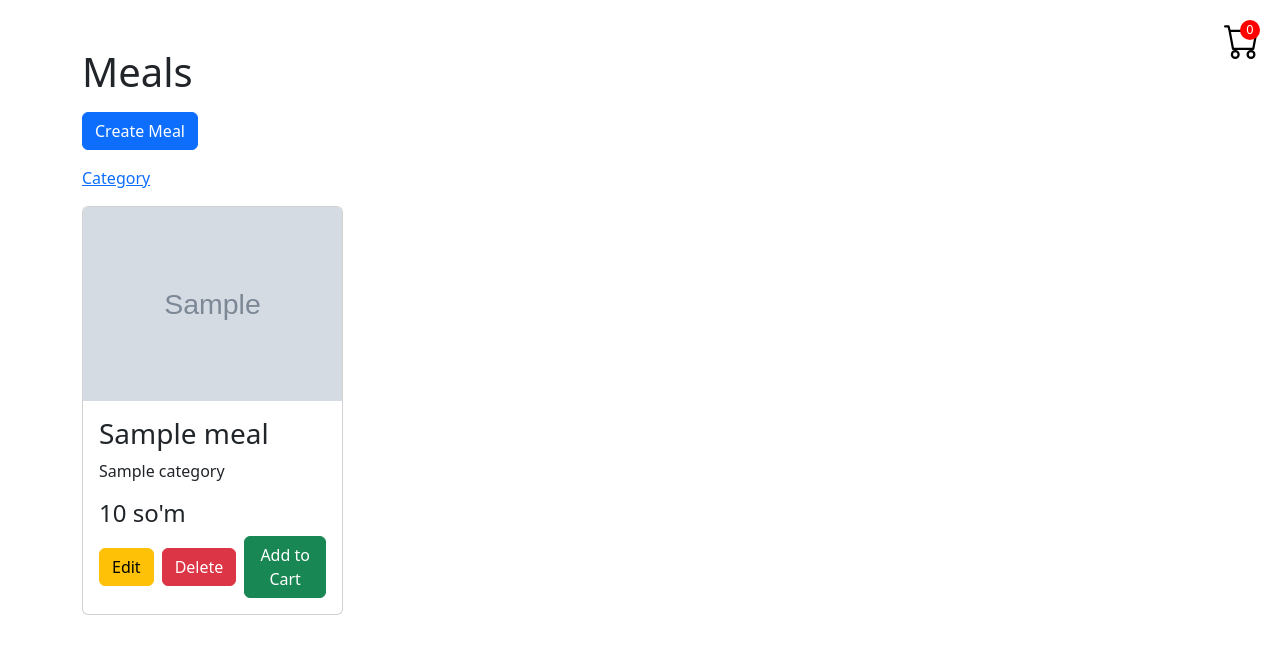
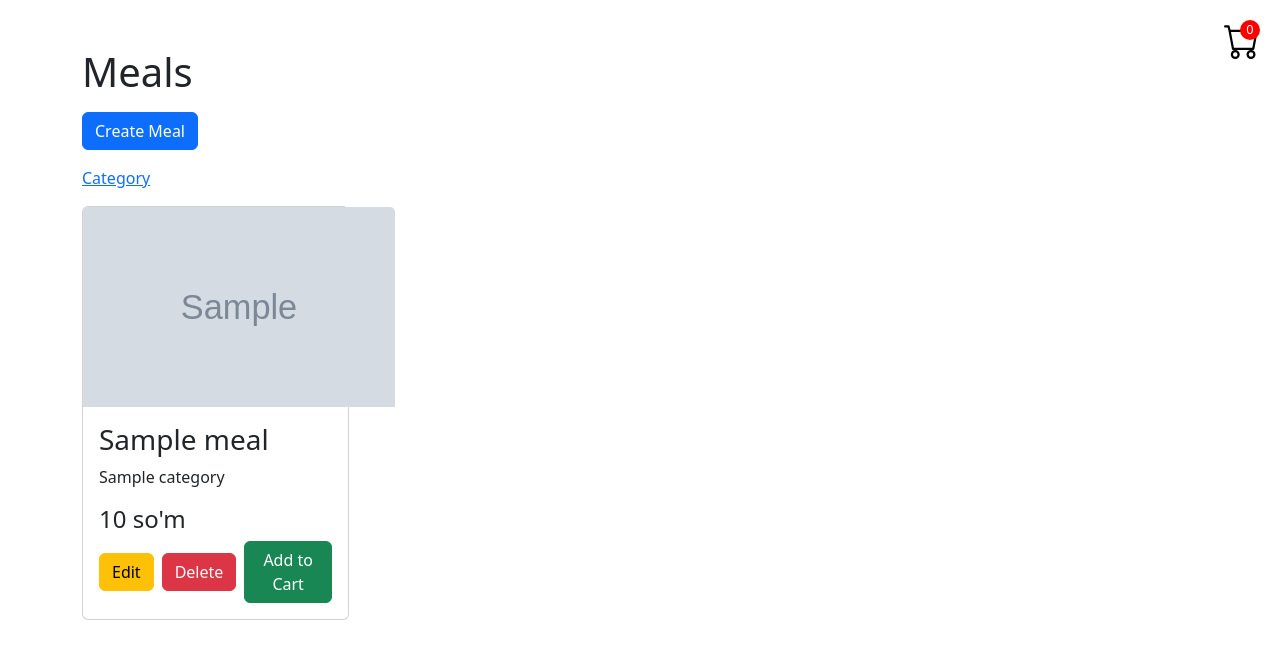
Before and after one commit to MrTojinazarov/PhpBot_order, a Laravel app: template resources/views/meal/index.blade.php in a window 1280 px wide. Shown: the top 659 px of the page. Run offline with Laravel 12, Linux system fonts and the light colour scheme; the template is opened without the code that fills it: most values are stand-ins (such as "Sample title", 1, 10 or a date in 2020).

Commit message:
mini errors defused

```diff
--- a/resources/views/meal/index.blade.php
+++ b/resources/views/meal/index.blade.php
@@ -55,11 +55,11 @@
                 <a href="{{ route('category.index') }}">Category</a>
             </ul>
         </div>
-        <div class="row">
+        <div class="row g-3">
             @foreach ($meals as $meal)
-                <div class="col-3">
-                    <div class="card">
-                        <img src="{{ asset('storage/' . $meal->image) }}" alt="Meal Image" class="card-img-top">
+                <div class="col-3 d-flex align-items-stretch">
+                    <div class="card h-85 w-100">
+                        <img src="{{ asset('storage/' . $meal->image) }}" alt="Meal Image" class="card-img-top" style="height: 200px; width: 312px;">
                         <div class="card-body">
                             <h3 class="card-title">{{ $meal->name }}</h3>
                             <p class="card-text">{{ $meal->category->name }}</p>
@@ -67,14 +67,12 @@
                             <div class="d-flex align-items-center gap-2">
                                 <a href="#" class="btn btn-warning" data-bs-toggle="modal"
                                     data-bs-target="#updateMealModal{{ $meal->id }}">Edit</a>
-
                                 <form action="{{ route('meal.destroy', $meal->id) }}" method="POST"
                                     class="d-inline-block">
                                     @csrf
                                     @method('DELETE')
                                     <button type="submit" class="btn btn-danger">Delete</button>
                                 </form>
-
                                 <form action="{{ route('add') }}" method="POST" class="d-inline-block">
                                     @csrf
                                     <input type="hidden" name="id" value="{{ $meal->id }}">
@@ -85,7 +83,6 @@
                     </div>
                 </div>
 
-                <!-- Update Meal Modal -->
                 <div class="modal fade" id="updateMealModal{{ $meal->id }}" tabindex="-1"
                     aria-labelledby="updateMealModalLabel{{ $meal->id }}" aria-hidden="true">
                     <div class="modal-dialog">
@@ -142,7 +139,6 @@
         </div>
     </div>
 
-    <!-- Create Meal Modal -->
     <div class="modal fade" id="createMealModal" tabindex="-1" aria-labelledby="createMealModalLabel"
         aria-hidden="true">
         <div class="modal-dialog">
```
Also changed, not shown: resources/views/order/index.blade.php (+7 -0 lines).
